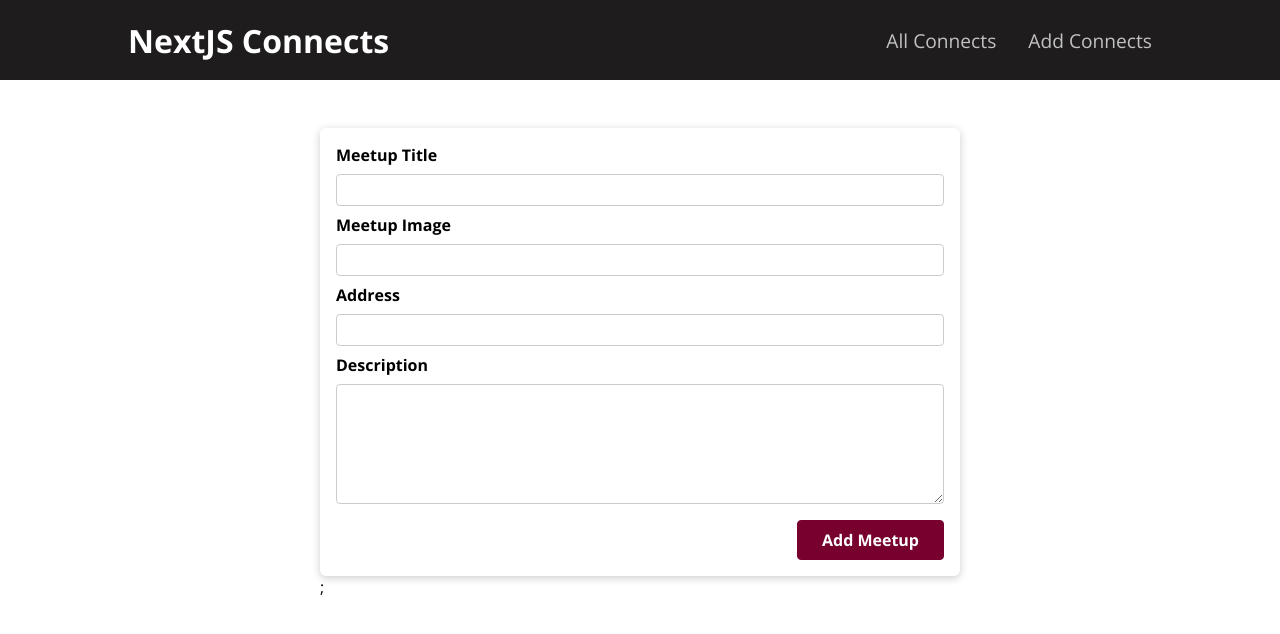
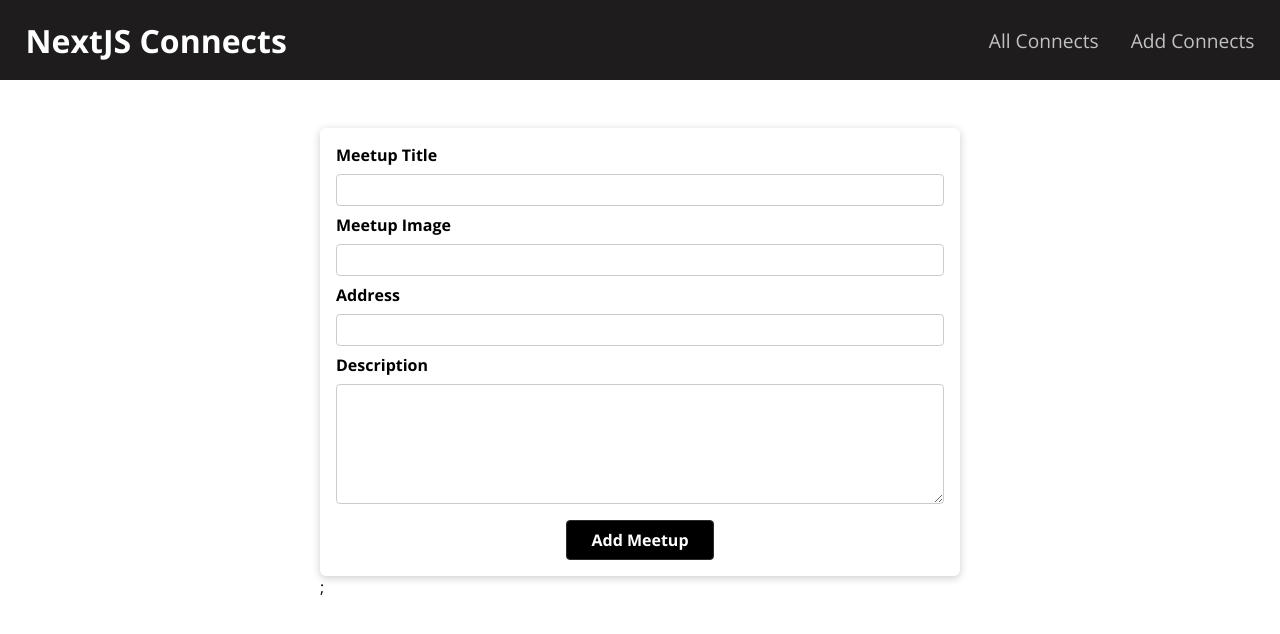
Before and after one commit to kratisethi-02/Meetup-NextJs, a Next.js app: page /new-meetup in a window 1280 px wide. Shown: the top 634 px of the page. Built offline with nearby package versions, Linux system fonts and the light colour scheme.

Commit message:
CSS updates

```diff
--- a/components/layout/MainNavigation.module.css
+++ b/components/layout/MainNavigation.module.css
@@ -6,7 +6,7 @@
   align-items: center;
   justify-content: space-between;
   background-color: #1e1c1d;
-  padding: 0 10%;
+  padding: 0 2%;
 }
 
 /* Logo */
@@ -62,9 +62,6 @@
     display: flex;
   }
   .logo {
-    padding-top: 10%;
-    padding-bottom: 10%;
-
     font-size: 1.7rem;
   }
 
--- a/components/meetups/NewMeetupForm.module.css
+++ b/components/meetups/NewMeetupForm.module.css
@@ -24,22 +24,22 @@
 
 .actions {
   margin-top: 1rem;
-  text-align: right;
+  text-align: center;
 }
 
 .actions button {
   font: inherit;
   cursor: pointer;
-  background-color: #77002e;
+  background-color: #000000;
   color: white;
   padding: 0.5rem 1.5rem;
-  border: 1px solid #77002e;
+  border: 1px solid #2c2c2c;
   border-radius: 4px;
   font-weight: bold;
 }
 
 .actions button:hover,
 .actions button:active {
-  background-color: #a50e48;
-  border-color: #a50e48;
+  background-color: #3d3b3b;
+  border-color: #3d3b3b;
 }
```
Also changed, not shown: components/meetups/MeetupList.module.css (line endings or trailing spaces).
